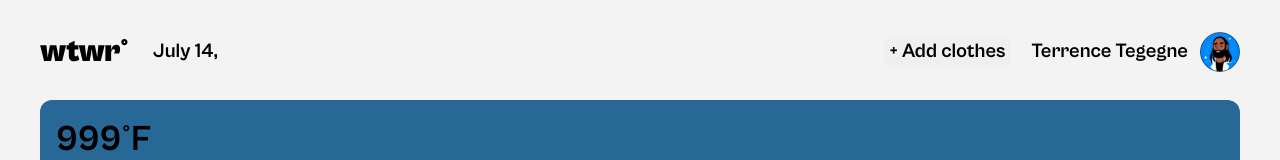
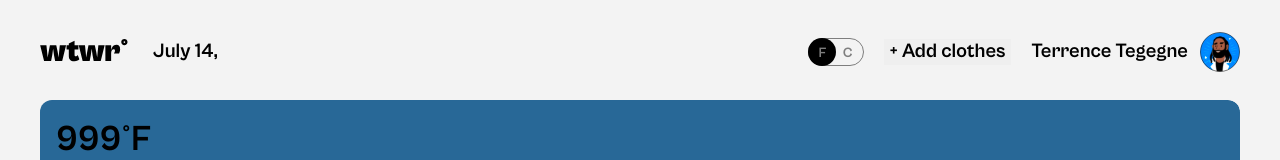
Before and after one commit to Jayniech/se_project_react, a React (Vite) app: page / in a window 1280 px wide. Shown: the top 160 px of the page. Built offline with nearby package versions, Linux system fonts and the light colour scheme; no server answers.

Commit message:
Add toggleswitch part 1

```diff
--- a/src/components/Header/Header.css
+++ b/src/components/Header/Header.css
@@ -36,7 +36,6 @@
 }
 
 .header__add-clothes-btn {
-  margin-left: auto;
   border: none;
   font-weight: 700;
   font-size: 20px;
--- a/src/components/Header/Header.jsx
+++ b/src/components/Header/Header.jsx
@@ -1,6 +1,7 @@
 import "./Header.css";
 import headerLogo from "../../assets/header_logo.svg";
 import avatar from "../../assets/user_avatar.svg";
+import ToggleSwitch from "../ToggleSwitch/ToggleSwitch";
 
 function Header({ handleAddClick, weatherData }) {
   const currentDate = new Date().toLocaleString("default", {
@@ -16,6 +17,7 @@ function Header({ handleAddClick, weatherData }) {
           {currentDate}, {weatherData.city}
         </p>
       </div>
+      <ToggleSwitch />
       <button
         onClick={handleAddClick}
         type="button"
--- /dev/null
+++ b/src/components/ToggleSwitch/ToggleSwitch.css
@@ -0,0 +1,60 @@
+.toggle-switch {
+  margin-left: auto;
+  min-width: 56px;
+  height: 28px;
+  border: 1px solid #7e7e7e;
+  border-radius: 20px;
+  cursor: pointer;
+  position: relative;
+  box-sizing: border-box;
+  transition: border-color 0.15s linear;
+}
+
+.toggle-switch:hover {
+  border-color: #000;
+}
+
+.toggle-switch:hover .toggle-switch__text_C {
+  color: #000;
+}
+
+.toggle-switch:hover .toggle-switch__circle {
+  left: 0px;
+}
+
+.toggle-switch__checkbox {
+  opacity: 0;
+}
+
+.toggle-switch__circle {
+  width: 28px;
+  height: 28px;
+  background-color: #000;
+  position: absolute;
+  border-radius: 50%;
+  left: -1px;
+  top: -1px;
+  transition: left 0.35s linear;
+}
+
+.toggle-switch__checkbox:checked ~ .toggle-switch__circle {
+  left: 28px;
+}
+
+.toggle-switch__text {
+  font-size: 14px;
+  line-height: 100%;
+  font-weight: 700;
+  position: absolute;
+  top: 7px;
+  color: #7e7e7e;
+}
+
+.toggle-switch__text_C {
+  right: 10px;
+  transition: color 0.15s linear;
+}
+
+.toggle-switch__text_F {
+  left: 10px;
+}
--- /dev/null
+++ b/src/components/ToggleSwitch/ToggleSwitch.jsx
@@ -0,0 +1,17 @@
+import "./ToggleSwitch.css";
+
+export default function ToggleSwitch() {
+  return (
+    <label className="toggle-switch" htmlFor="toggle-switch">
+      <input
+        type="checkbox"
+        id="toggle-switch"
+        className="toggle-switch__checkbox"
+      />
+      <span className="toggle-switch__circle"></span>
+
+      <span className="toggle-switch__text toggle-switch__text_F">F</span>
+      <span className="toggle-switch__text toggle-switch__text_C">C</span>
+    </label>
+  );
+}
```
